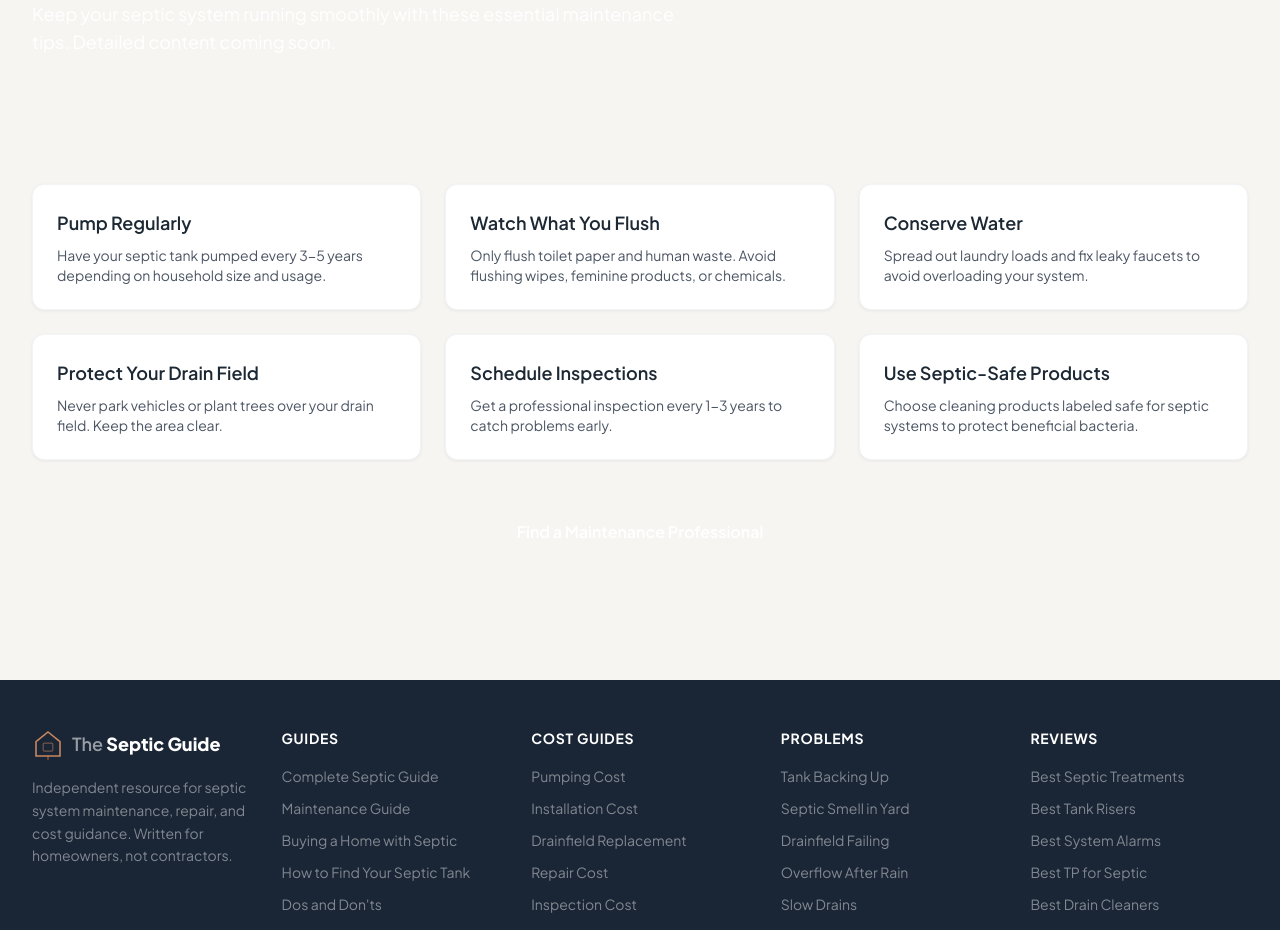
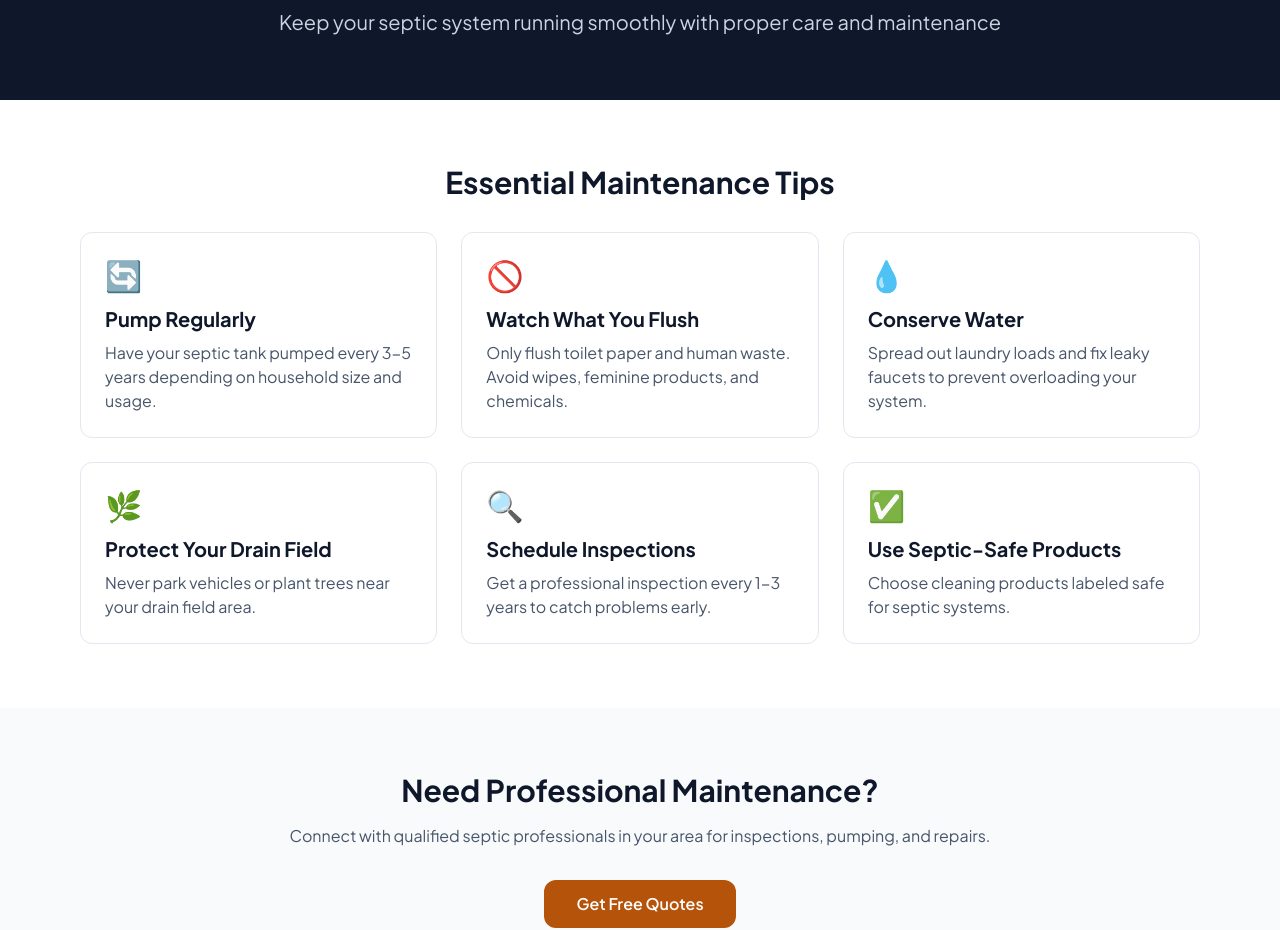
Before and after one commit to thebasementguide2026/theseptic.guide-, a Next.js app: page /maintenance in a window 1280 px wide. Shown: the part 185-1115 px from the top of the page. Built offline with nearby package versions, Linux system fonts and the light colour scheme.

Commit message:
Reskin: Update maintenance page with slate/copper design

```diff
--- a/app/maintenance/page.tsx
+++ b/app/maintenance/page.tsx
@@ -1,45 +1,59 @@
-import Link from 'next/link'
+import Link from 'next/link';
+import { Metadata } from 'next';
 
-export const metadata = {
+export const metadata: Metadata = {
   title: 'Septic Maintenance Guide | The Septic Guide',
-  description: 'Learn how to properly maintain your septic system. Tips, schedules, and best practices to extend the life of your system.',
-}
+  description: 'Learn how to properly maintain your septic system. Tips, schedules, and expert advice for septic tank care.',
+};
 
 const tips = [
-  { title: 'Pump Regularly', description: 'Have your septic tank pumped every 3-5 years depending on household size and usage.' },
-  { title: 'Watch What You Flush', description: 'Only flush toilet paper and human waste. Avoid flushing wipes, feminine products, or chemicals.' },
-  { title: 'Conserve Water', description: 'Spread out laundry loads and fix leaky faucets to avoid overloading your system.' },
-  { title: 'Protect Your Drain Field', description: 'Never park vehicles or plant trees over your drain field. Keep the area clear.' },
-  { title: 'Schedule Inspections', description: 'Get a professional inspection every 1-3 years to catch problems early.' },
-  { title: 'Use Septic-Safe Products', description: 'Choose cleaning products labeled safe for septic systems to protect beneficial bacteria.' },
-]
+  { title: 'Pump Regularly', description: 'Have your septic tank pumped every 3-5 years depending on household size and usage.', icon: '🔄' },
+  { title: 'Watch What You Flush', description: 'Only flush toilet paper and human waste. Avoid wipes, feminine products, and chemicals.', icon: '🚫' },
+  { title: 'Conserve Water', description: 'Spread out laundry loads and fix leaky faucets to prevent overloading your system.', icon: '💧' },
+  { title: 'Protect Your Drain Field', description: 'Never park vehicles or plant trees near your drain field area.', icon: '🌿' },
+  { title: 'Schedule Inspections', description: 'Get a professional inspection every 1-3 years to catch problems early.', icon: '🔍' },
+  { title: 'Use Septic-Safe Products', description: 'Choose cleaning products labeled safe for septic systems.', icon: '✅' },
+];
 
 export default function MaintenancePage() {
   return (
-    <>
-      <section className="bg-brand-green-dark text-white py-16">
-        <div className="container-custom">
-          <h1 className="text-4xl font-bold mb-4">Septic Maintenance Guide</h1>
-          <p className="text-brand-green-light text-lg max-w-2xl">Keep your septic system running smoothly with these essential maintenance tips. Detailed content coming soon.</p>
+    <main className="min-h-screen bg-white">
+      <section className="bg-slate-900 text-white py-16">
+        <div className="container mx-auto px-4 max-w-4xl text-center">
+          <h1 className="text-4xl md:text-5xl font-bold mb-4">Septic System Maintenance</h1>
+          <p className="text-xl text-slate-300">
+            Keep your septic system running smoothly with proper care and maintenance
+          </p>
         </div>
       </section>
-      <section className="py-16">
-        <div className="container-custom">
-          <div className="grid grid-cols-1 md:grid-cols-2 lg:grid-cols-3 gap-6">
-            {tips.map((tip) => (
-              <div key={tip.title} className="bg-white rounded-xl p-6 shadow-sm border border-gray-100">
-                <h3 className="text-lg font-semibold text-brand-green-dark mb-2">{tip.title}</h3>
-                <p className="text-gray-600 text-sm">{tip.description}</p>
-              </div>
-            ))}
-          </div>
-          <div className="mt-12 text-center">
-            <Link href="/get-quote" className="inline-block bg-brand-green text-white px-8 py-3 rounded-lg font-semibold hover:bg-brand-green-dark transition-colors">
-              Find a Maintenance Professional
-            </Link>
-          </div>
+
+      <section className="container mx-auto px-4 max-w-6xl py-16">
+        <h2 className="text-3xl font-bold text-slate-900 mb-8 text-center">Essential Maintenance Tips</h2>
+        <div className="grid md:grid-cols-2 lg:grid-cols-3 gap-6">
+          {tips.map((tip) => (
+            <div key={tip.title} className="bg-white border border-slate-200 rounded-lg p-6 hover:shadow-lg transition-shadow">
+              <div className="text-3xl mb-3">{tip.icon}</div>
+              <h3 className="text-xl font-bold text-slate-900 mb-2">{tip.title}</h3>
+              <p className="text-slate-600">{tip.description}</p>
+            </div>
+          ))}
         </div>
       </section>
-    </>
-  )
+
+      <section className="bg-slate-50 py-16">
+        <div className="container mx-auto px-4 max-w-3xl text-center">
+          <h2 className="text-3xl font-bold text-slate-900 mb-4">Need Professional Maintenance?</h2>
+          <p className="text-slate-600 mb-8">
+            Connect with qualified septic professionals in your area for inspections, pumping, and repairs.
+          </p>
+          <Link
+            href="/get-quote"
+            className="inline-block bg-amber-700 hover:bg-amber-800 text-white font-semibold py-3 px-8 rounded-lg transition-colors"
+          >
+            Get Free Quotes
+          </Link>
+        </div>
+      </section>
+    </main>
+  );
 }
```
